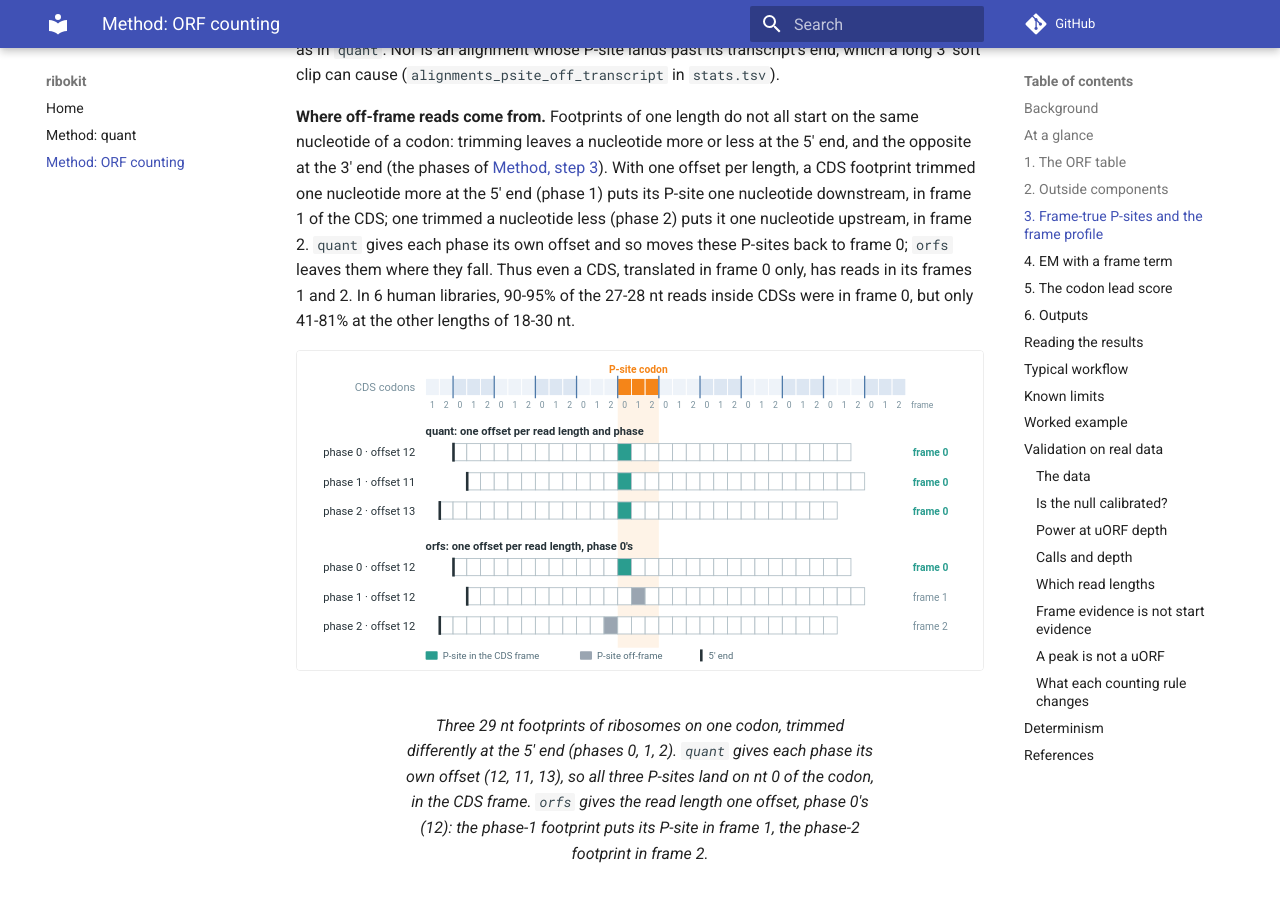
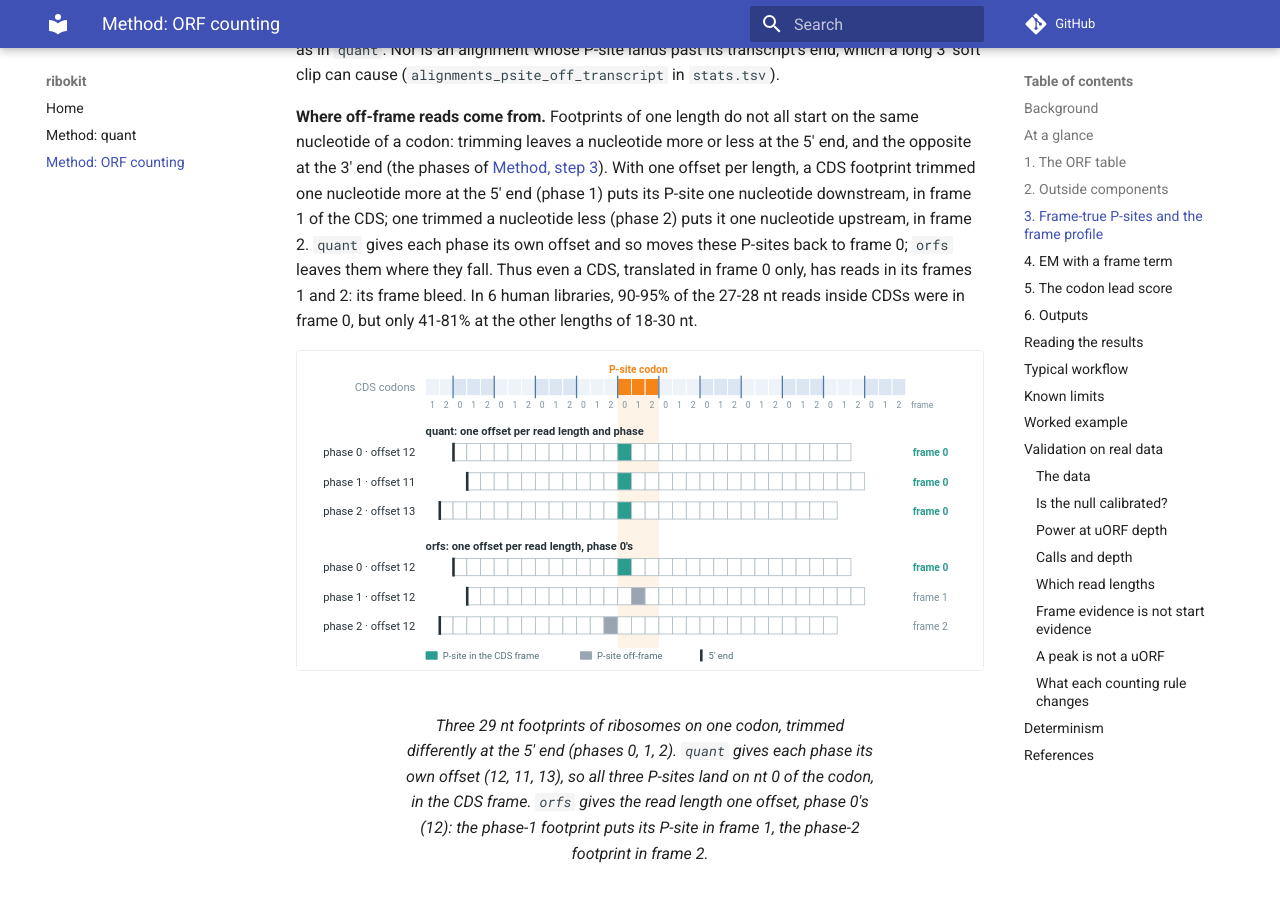
Before and after one commit to katarinagresova/ribokit, an MkDocs documentation site: the page built from docs/orfs.md, in a window 1280 px wide and 900 px high, scrolled down 5437 px. Built offline with MkDocs 1.6.1 and Material for MkDocs 9.7.7, drawn with Linux system fonts in a browser that asks for light colours; comment, search, counter and statistics services are not loaded.

Commit message:
docs: name the frame bleed where off-frame reads are explained

```diff
--- a/docs/orfs.md
+++ b/docs/orfs.md
@@ -192,9 +192,9 @@ offset per length, a CDS footprint trimmed one nucleotide more at the 5′ end
 one trimmed a nucleotide less (phase 2) puts it one nucleotide upstream, in
 frame 2. `quant` gives each phase its own offset and so moves these P-sites
 back to frame 0; `orfs` leaves them where they fall. Thus even a CDS,
-translated in frame 0 only, has reads in its frames 1 and 2. In 6 human
-libraries, 90-95% of the 27-28 nt reads inside CDSs were in frame 0, but
-only 41-81% at the other lengths of 18-30 nt.
+translated in frame 0 only, has reads in its frames 1 and 2: its frame
+bleed. In 6 human libraries, 90-95% of the 27-28 nt reads inside CDSs were
+in frame 0, but only 41-81% at the other lengths of 18-30 nt.
 
 <figure markdown="span">
   ![Three 29 nt footprints of ribosomes on one codon, with their 5′ ends on codon nt 0, 1 and 2: quant's offsets 12, 11 and 13 put all three P-sites on nt 0 of the codon; orfs' offset 12 puts them in frames 0, 1 and 2](img/offframe.svg)
```
